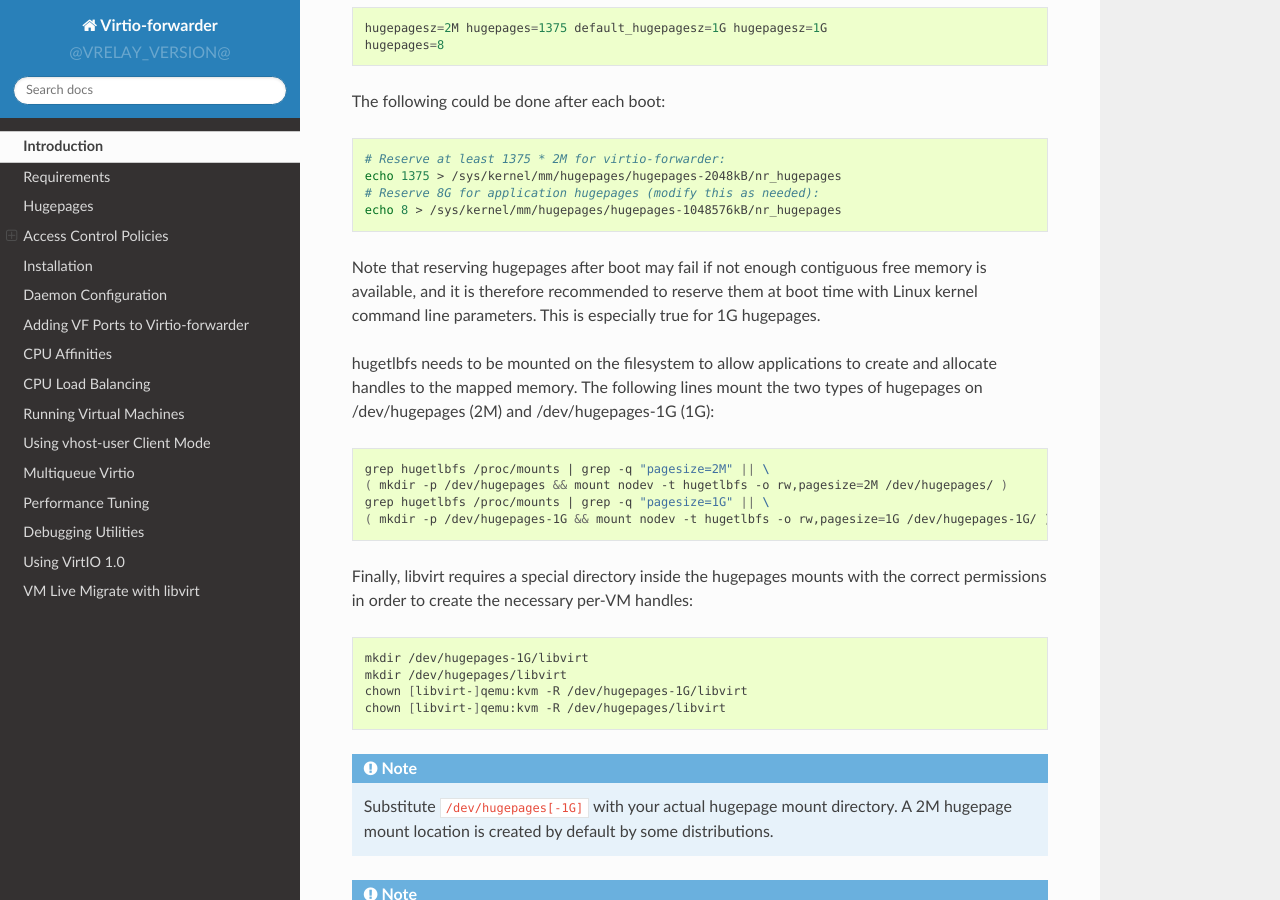
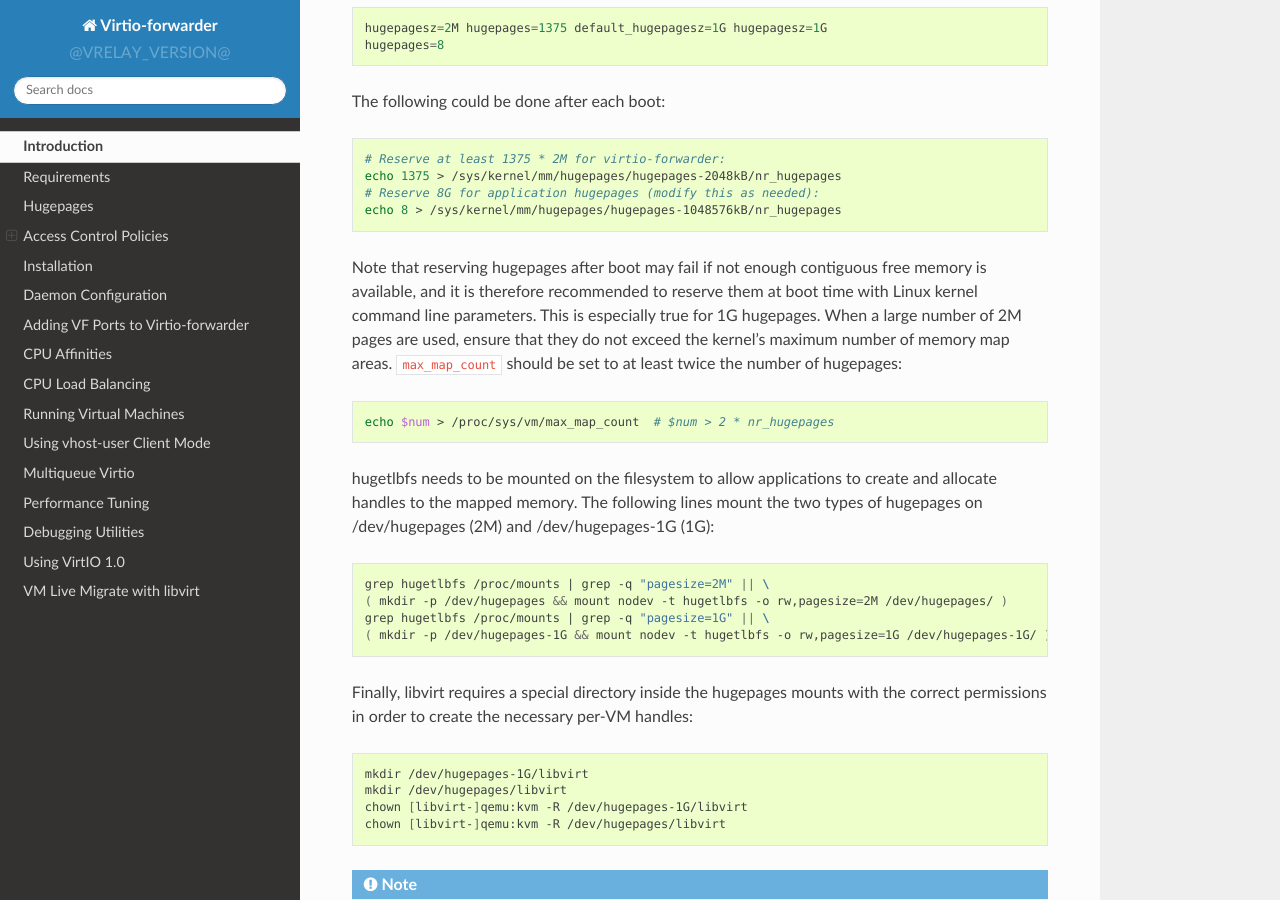
Before and after one commit to Netronome/virtio-forwarder, a Sphinx documentation site: the page built from doc/README.rst, in a window 1280 px wide and 900 px high, scrolled down 851 px. Built offline with Sphinx 7.4.7 and the Read the Docs theme 2.0.0, drawn with Linux system fonts in a browser that asks for light colours.

Commit message:
docs: Add max_map_count <-> nr_hugepages relation
The kernel's max_map_count should be set to at least twice the number of
hugepages. The default value may be too low when using a large number of
2M pages.

```diff
--- a/doc/README.rst
+++ b/doc/README.rst
@@ -46,7 +46,13 @@
 Note that reserving hugepages after boot may fail if not enough contiguous free
 memory is available, and it is therefore recommended to reserve them at boot
 time with Linux kernel command line parameters. This is especially true for 1G
-hugepages.
+hugepages. When a large number of 2M pages are used, ensure that they do not
+exceed the kernel's maximum number of memory map areas. ``max_map_count`` should
+be set to at least twice the number of hugepages:
+
+.. code:: bash
+
+	echo $num > /proc/sys/vm/max_map_count	# $num > 2 * nr_hugepages
 
 hugetlbfs needs to be mounted on the filesystem to allow applications to create
 and allocate handles to the mapped memory. The following lines mount the two
```
